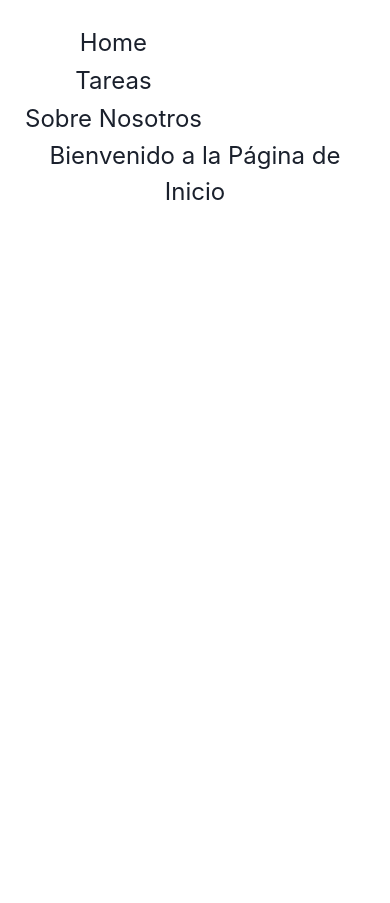
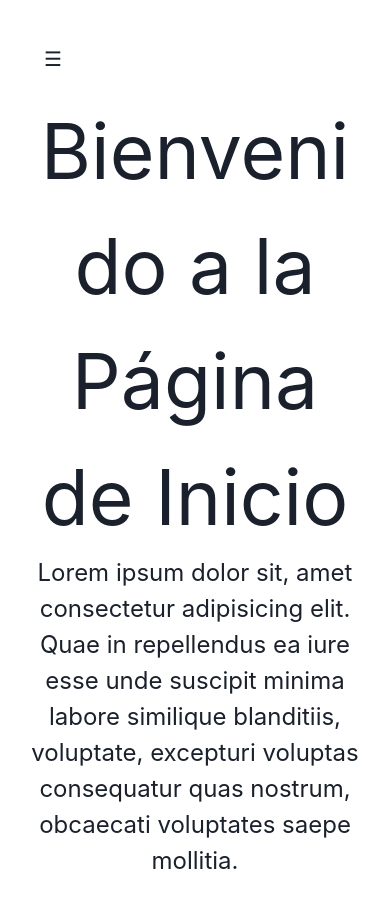
Before and after one commit to JarvisZuniga/react-task-list, a React (Vite) app: page /HomePage in a window 390 px wide. Before the commit the page ends 844 px from the top, so only its background shows below. Built offline with nearby package versions, Linux system fonts and the light colour scheme.

Commit message:
responsive commit

```diff
--- a/src/App.jsx
+++ b/src/App.jsx
@@ -1,7 +1,7 @@
 import './App.css';
 import { ChakraProvider } from '@chakra-ui/react'
 import { BrowserRouter, Routes, Route } from "react-router-dom";
-import SidebarMenu  from "./components/Menu";
+import Menu  from "./components/Menu";
 import HomePage  from "./pages/HomePage";
 import Header  from "./components/Header";
 import SobreNosotros from "./pages/SobreNosotros";
@@ -11,7 +11,7 @@ function App() {
   return (
     <ChakraProvider>
       <BrowserRouter>
-        <SidebarMenu />
+        <Menu />
           <Routes>
               <Route path="/HomePage" element={<HomePage/>} />
               <Route path="/SobreNosotros" element={<SobreNosotros/>} />
--- a/src/components/Menu.jsx
+++ b/src/components/Menu.jsx
@@ -1,4 +1,44 @@
-import React from 'react';
+import React, { useState } from 'react';
+import { Link } from 'react-router-dom';
+
+const Menu = () => {
+  const [isOpen, setIsOpen] = useState(false);
+
+  const toggleMenu = () => {
+    setIsOpen(!isOpen);
+  };
+
+  return (
+    <nav className={`menu ${isOpen ? 'open' : ''}`}>
+      <button className="toggle-button" onClick={toggleMenu}>
+        ☰
+      </button>
+      <ul>
+        <li>
+          <Link to="/HomePage">Home /</Link>
+        </li>
+        <li>
+          <Link to="/Tareas">Tareas /</Link>
+        </li>
+        <li>
+          <Link to="/SobreNosotros">Sobre-Nosotros</Link>
+        </li>
+      </ul>
+    </nav>
+  );
+};
+
+export default Menu;
+
+
+
+
+
+
+
+
+
+/*import React from 'react';
 import { Link } from 'react-router-dom';
 
 const Menu = () => {
@@ -19,4 +59,4 @@ const Menu = () => {
   );
 };
 
-export default Menu;
+export default Menu;*/
--- a/src/components/TodoForm.jsx
+++ b/src/components/TodoForm.jsx
@@ -10,6 +10,7 @@ const TodoForm = ({ addTodo }) => {
 
   const handleSubmit = (e) => {
     e.preventDefault();
+
     // Validación: El nombre de la tarea debe tener al menos 3 caracteres
     if (todoInput.trim().length < 3) {
       alert('El nombre de la tarea debe tener al menos 3 caracteres.');
@@ -21,6 +22,7 @@ const TodoForm = ({ addTodo }) => {
         description: descriptionInput,
         completed: false,
       });
+
     // Reinicia los campos del formulario
       setTodoInput('');
       setDescriptionInput('');
@@ -34,11 +36,7 @@ const TodoForm = ({ addTodo }) => {
       <Input size='sd' variant='filled' type="text" placeholder='Title' value={todoInput}  onChange={(e) => setTodoInput(e.target.value)} />
       <Input size='sd' variant='filled' type="text" placeholder='Description'  value={descriptionInput}  onChange={(e) => setDescriptionInput(e.target.value)} />
     </Stack>
-
-      <Button rightIcon={<AddIcon />} size='sm'  type="submit" colorScheme='black' variant='outline'>
-        New Task
-      </Button>
-
+      <Button rightIcon={<AddIcon marginLeft='center' />} size='sm'  type="submit" colorScheme='black' variant='outline'>Add</Button>
     </form>
 
   );
--- a/src/components/TodoList.jsx
+++ b/src/components/TodoList.jsx
@@ -1,6 +1,5 @@
 import React, { useState } from 'react';
 import { Icon } from '@chakra-ui/react'
-import { MdSettings } from 'react-icons/md'
 import { FaRegTrashAlt } from "react-icons/fa";
 import { FaEdit } from "react-icons/fa";
 import { FaRegSquareCheck } from "react-icons/fa6";
--- a/src/index.css
+++ b/src/index.css
@@ -72,4 +72,61 @@ button:focus-visible {
 
 .menu {
   display: flex;
+  justify-content: space-between;
+  align-items: center;
+  padding: 20px;
 }
+
+.menu ul {
+  display: flex;
+  list-style: none;
+  padding: 0;
+  margin: 0;
+}
+
+.menu ul li {
+  margin-right: 20px;
+}
+
+.menu ul li:last-child {
+  margin-right: 0;
+}
+
+.menu ul li a {
+  text-decoration: none;
+  color: #333;
+}
+
+.toggle-button {
+  display: none;
+}
+
+@media screen and (max-width: 768px) {
+  .menu ul {
+    display: none;
+    flex-direction: column;
+    background-color: #f9f9f9;
+    position: absolute;
+    top: 50px;
+    left: 0;
+    width: 100%;
+    padding: 20px;
+  }
+
+  .menu.open ul {
+    display: flex;
+  }
+
+  .menu ul li {
+    margin-bottom: 10px;
+  }
+
+  .toggle-button {
+    display: block;
+    font-size: 20px;
+    background-color: transparent;
+    border: none;
+    cursor: pointer;
+    outline: none;
+  }
+}
--- a/src/pages/HomePage.jsx
+++ b/src/pages/HomePage.jsx
@@ -3,7 +3,11 @@ import React from 'react';
 const HomePage = () => {
   return (
     <div>
-      <h2>Bienvenido a la Página de Inicio</h2>
+      <h1>Bienvenido a la Página de Inicio</h1>
+      <h3>Lorem ipsum dolor sit, amet consectetur adipisicing elit.
+        Quae in repellendus ea iure esse unde suscipit minima labore
+        similique blanditiis, voluptate, excepturi voluptas consequatur
+        quas nostrum, obcaecati voluptates saepe mollitia.</h3>
     </div>
   );
 };
--- a/src/pages/SobreNosotros.jsx
+++ b/src/pages/SobreNosotros.jsx
@@ -3,7 +3,12 @@ import React from 'react';
 const SobreNosotros = () => {
   return (
     <div>
-      <h2>Sobre Nosotros</h2>
+      <h1>Sobre Nosotros</h1>
+      <h3>Lorem ipsum dolor sit amet, consectetur adipisicing elit.
+        Eos, laborum doloribus. Nam, pariatur beatae. Excepturi ut
+        ipsam porro recusandae velit. Obcaecati accusamus rem impedit
+        officia laudantium est nisi, a rerum.
+      </h3>
     </div>
   );
 };
```
